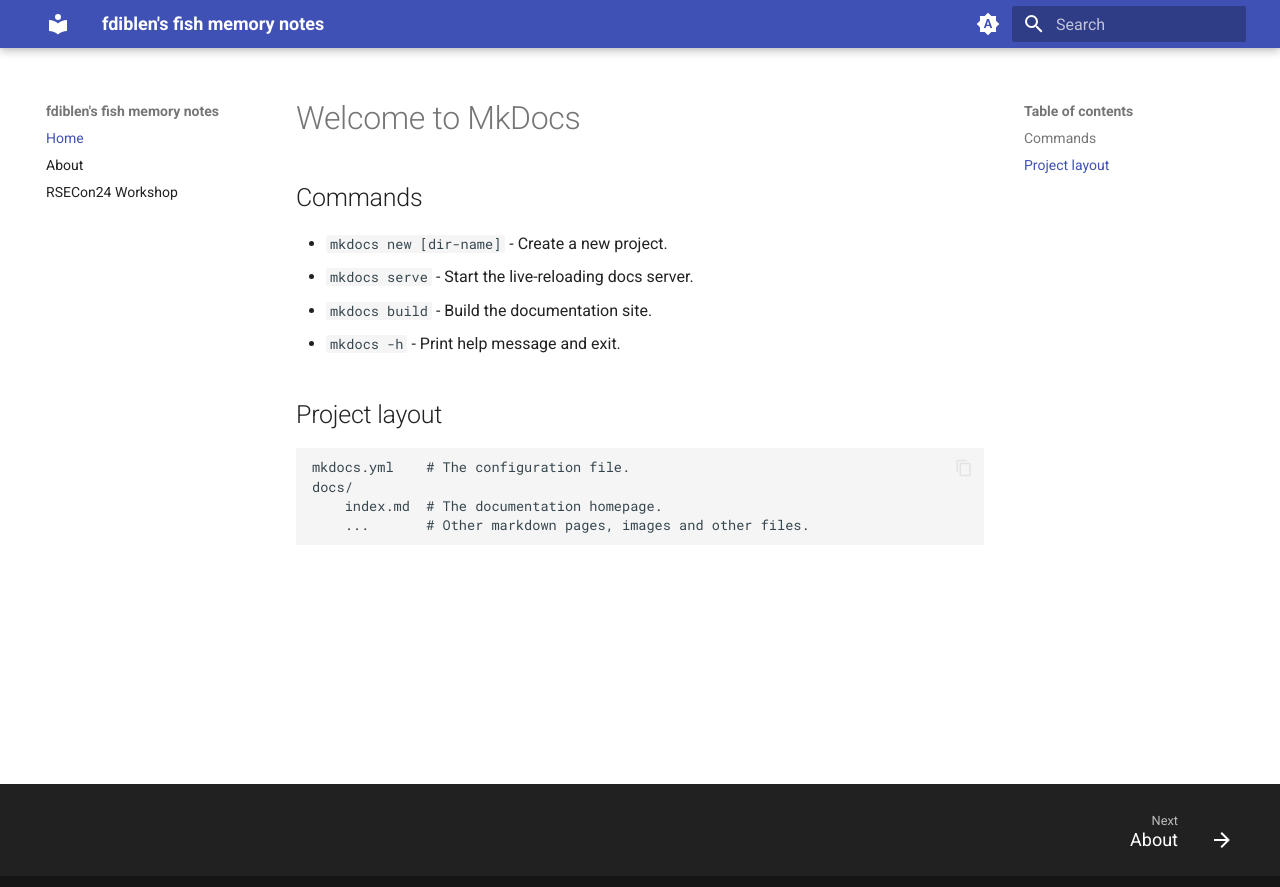
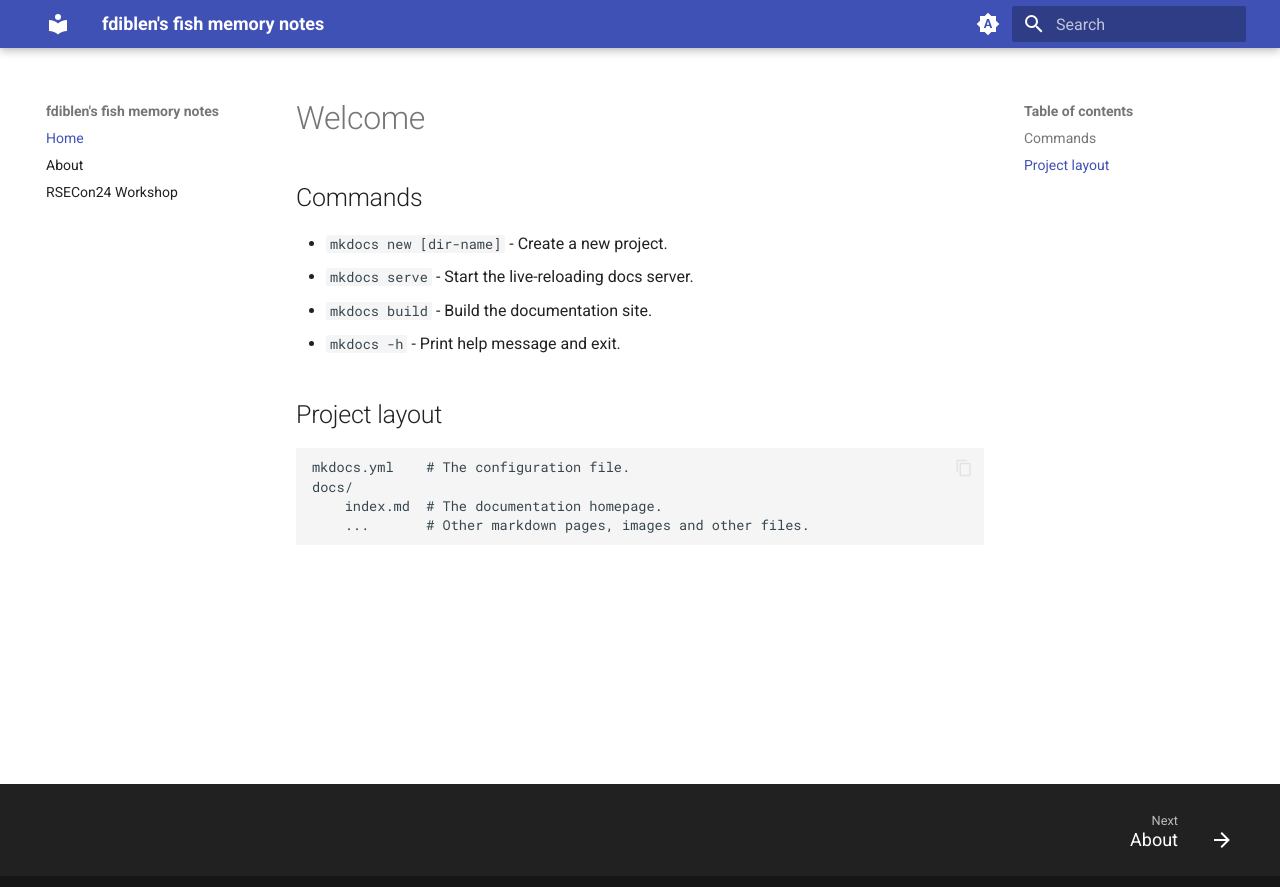
Before and after one commit to fdiblen/mkdocs-pdf, an MkDocs documentation site: the page built from docs/index.md, in a window 1280 px wide. Shown: the top 887 px of the page. Built offline with MkDocs 1.6.1 and Material for MkDocs 9.7.7, drawn with Linux system fonts in a browser that asks for light colours.

Commit message:
update the title of index page

```diff
--- a/docs/index.md
+++ b/docs/index.md
@@ -1,4 +1,4 @@
-# Welcome to MkDocs
+# Welcome
 
 ## Commands
 
```
